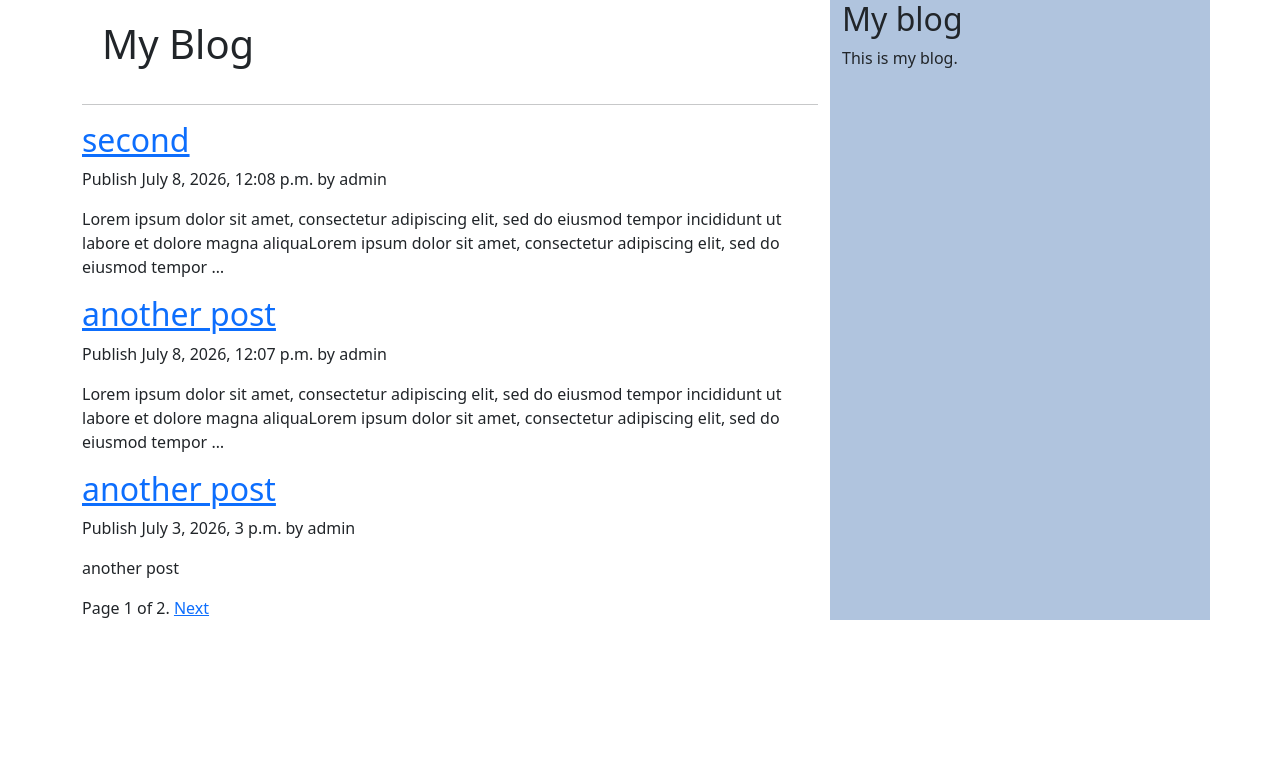
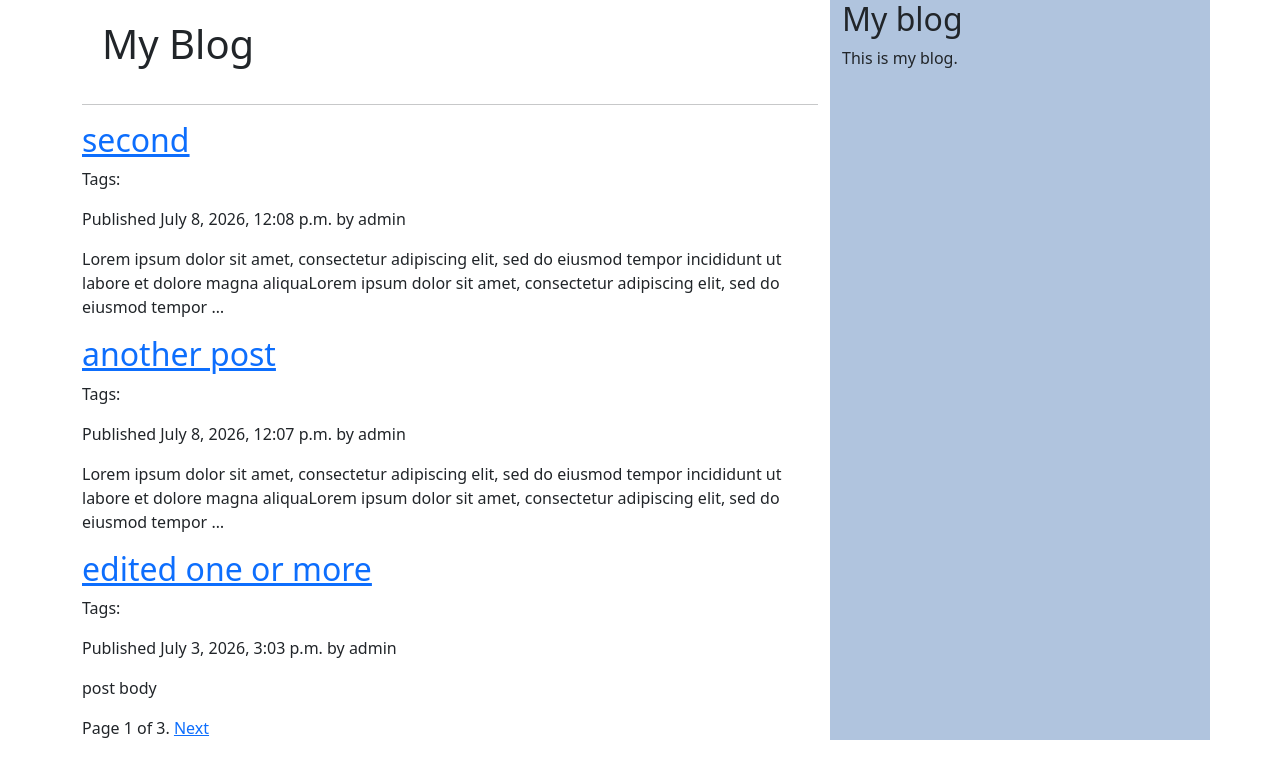
Before and after one commit to fa-mahabadi/blog, a Django app: page / in a window 1280 px wide. Shown: the top 779 px of the page. Run offline with Django 5.2, Linux system fonts and the light colour scheme; data comes from the database, SQL or seed files in the repository; both versions use the stored data as it was after the commit; parts of the project's set-up code (start-up, migrations or seed data) failed here and were passed over.

Commit message:
ADD| tag

```diff
--- a/blog/models.py
+++ b/blog/models.py
@@ -2,6 +2,7 @@ from django.db import models
 from django.urls import reverse
 from django.utils import timezone
 from django.conf import settings
+from taggit.managers import TaggableManager
 
 
 class PublishedManager(models.Manager):
@@ -25,6 +26,7 @@ class Post(models.Model):
     updated = models.DateTimeField(auto_now=True)
     status = models.CharField(choices=Status, max_length=2, default=Status.DRAFT)
 
+    tags=TaggableManager()
     objects = models.Manager()
     published = PublishedManager()
 
--- a/blog/templates/blog/post_list.html
+++ b/blog/templates/blog/post_list.html
@@ -3,10 +3,19 @@
 {% block content %}
 <h1>My Blog</h1>
 <hr>
+{% if tag%}
+<h2>post tagged by "{{tag.name}}"</h2>
+{% endif %}
 {% for post in posts%}
 <h2><a href="{{ post.get_absolute_url }}">{{post.title}}</a></h2>
-<p class="date">Publish {{post.publish}} by {{post.author}}</p>
+<p class="tags">Tags:
+    {% for tag in post.tags.all %}
+    <a href="{% url 'blog:post_list_by_tag' tag.slug %}">{{tag.name}}</a>
+    {% if not forloop.last %},{% endif%}
+    {% endfor %}
+</p>
+<p class="date">Published {{post.publish}} by {{post.author}}</p>
 {{ post.body|truncatewords:30|linebreaks }}
 {% endfor %}
-{% include 'pagination.html' with page=page_obj %}
+{% include 'pagination.html' with page=posts %}
 {% endblock %}
--- a/blog/urls.py
+++ b/blog/urls.py
@@ -3,8 +3,9 @@ from django.urls import path
 
 app_name="blog"
 urlpatterns=[
-    path("",PostListView.as_view(),name="post_list"),
-    # path("",post_list,name="post_list"),
+    # path("",PostListView.as_view(),name="post_list"),
+    path("",post_list,name="post_list"),
+    path("<slug:tag_slug>/",post_list,name="post_list_by_tag"),
     path("<int:year>/<int:month>/<int:day>/<slug:post>/",post_detail,name="post_detail"),
     path("<int:post_id>/share_post/",post_share,name="post_share"),
 ]
--- a/blog/views.py
+++ b/blog/views.py
@@ -6,6 +6,7 @@ from django.core.mail import send_mail
 from django.views.generic import ListView
 from django.views.decorators.http import require_POST
 from .forms import EmailPostForm,CommentForm
+from taggit.models import Tag
 
 class PostListView(ListView):
     template_name='blog/post_list.html'
@@ -52,11 +53,14 @@ def post_detail(request,year,month,day,post):
     else:
         form=CommentForm()
     return render(request,'blog/post_detail.html',{'post':post,'comments':comments,'form':form})
-    return render(request,'blog/post_detail.html',{'post':post,'comments':comments,'form':form})
 
 
-def post_list(request):
+def post_list(request,tag_slug=None):
     post_list=Post.objects.all()
+    tag=None
+    if tag_slug:
+        tag=get_object_or_404(Tag,slug=tag_slug)
+        post_list=post_list.filter(tags__in=[tag])
     paginator=Paginator(post_list,3)
     page_number=request.GET.get('page',1)
     try:
@@ -67,4 +71,4 @@ def post_list(request):
         # If the page requested is out of range,return the last page of results
         posts=paginator.page(paginator.num_pages)
 
-    return render(request,'blog/post_list.html',{'posts':posts})
+    return render(request,'blog/post_list.html',{'posts':posts,'tag':tag})
--- a/config/settings.py
+++ b/config/settings.py
@@ -38,7 +38,12 @@ INSTALLED_APPS = [
     'django.contrib.sessions',
     'django.contrib.messages',
     'django.contrib.staticfiles',
+    # third party
+    'taggit',
+
+    # my app
     'blog',
+
 ]
 
 MIDDLEWARE = [
```
Also changed, not shown: blog/migrations/0004_post_tags.py (added), db.sqlite3.
